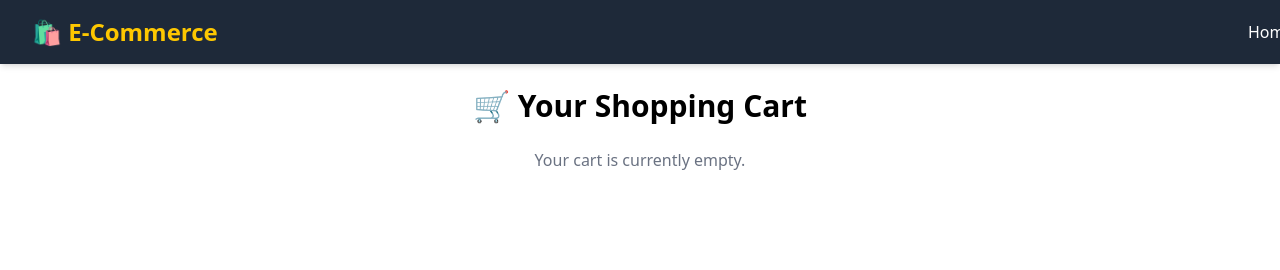
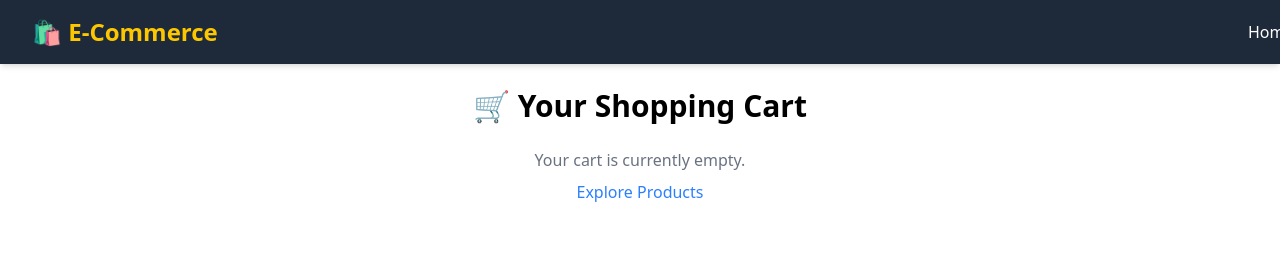
Before and after one commit to Vikas-2020/E-Commerce, a React (Vite) app: page /cart in a window 1280 px wide. Shown: the top 270 px of the page. Built offline with nearby package versions, Linux system fonts and the light colour scheme.

Commit message:
added link to cart for explore products

```diff
--- a/src/pages/Cart.jsx
+++ b/src/pages/Cart.jsx
@@ -1,3 +1,4 @@
+import { Link } from "react-router-dom";
 import { useCart } from "../context/CartContext";
 import { MdDelete } from "react-icons/md";
 
@@ -11,10 +12,22 @@ function Cart() {
 
   return (
     <div className="p-6 max-w-5xl mx-auto min-h-[73.9vh]">
-      <h2 className="text-3xl font-bold mb-6 text-center">🛒 Your Shopping Cart</h2>
+      <h2 className="text-3xl font-bold mb-6 text-center">
+        🛒 Your Shopping Cart
+      </h2>
 
       {cart.length === 0 ? (
-        <p className="text-gray-500 text-center">Your cart is currently empty.</p>
+        <>
+          <p className="text-gray-500 text-center">
+            Your cart is currently empty.
+          </p>
+          <Link
+            to="/"
+            className="text-blue-500 text-center block mt-2 hover:underline"
+          >
+            Explore Products
+          </Link>
+        </>
       ) : (
         <>
           <div className="space-y-6">
@@ -32,7 +45,9 @@ function Cart() {
                   />
                   <div>
                     <h4 className="text-lg font-semibold">{item.name}</h4>
-                    <p className="text-sm text-gray-600">Category: {item.category || "General"}</p>
+                    <p className="text-sm text-gray-600">
+                      Category: {item.category || "General"}
+                    </p>
                     <p className="text-sm text-gray-500 mt-1 line-clamp-2">
                       {item.description || "No description available."}
                     </p>
```
